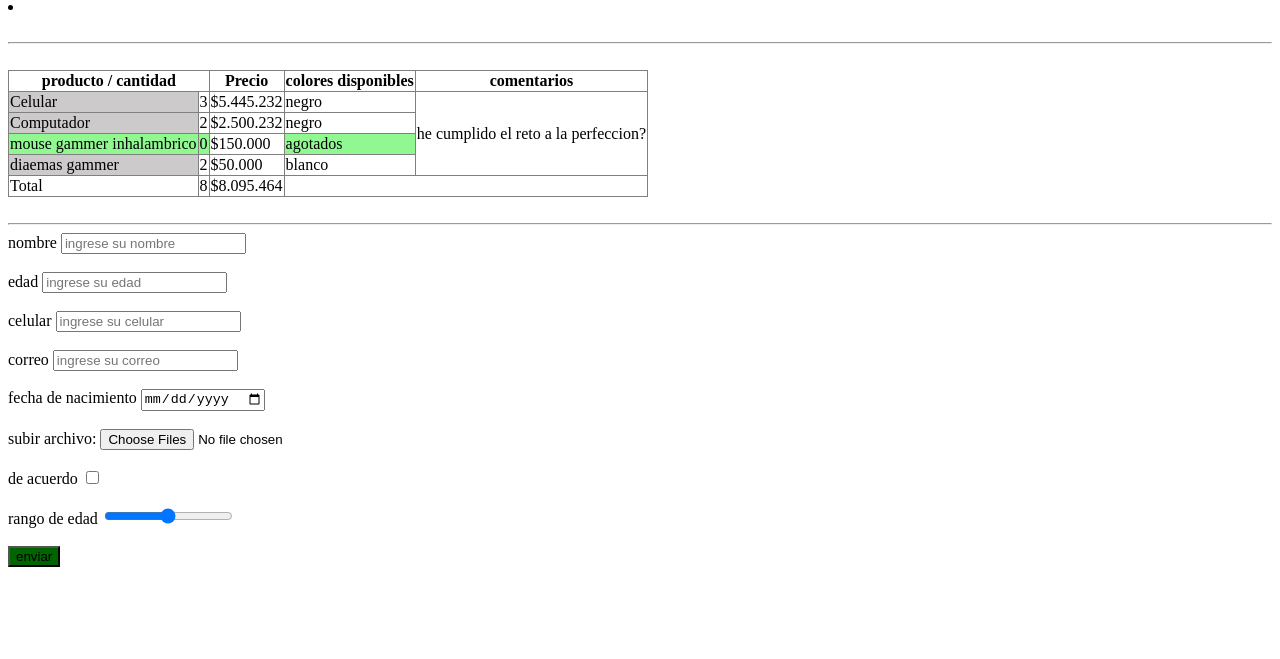
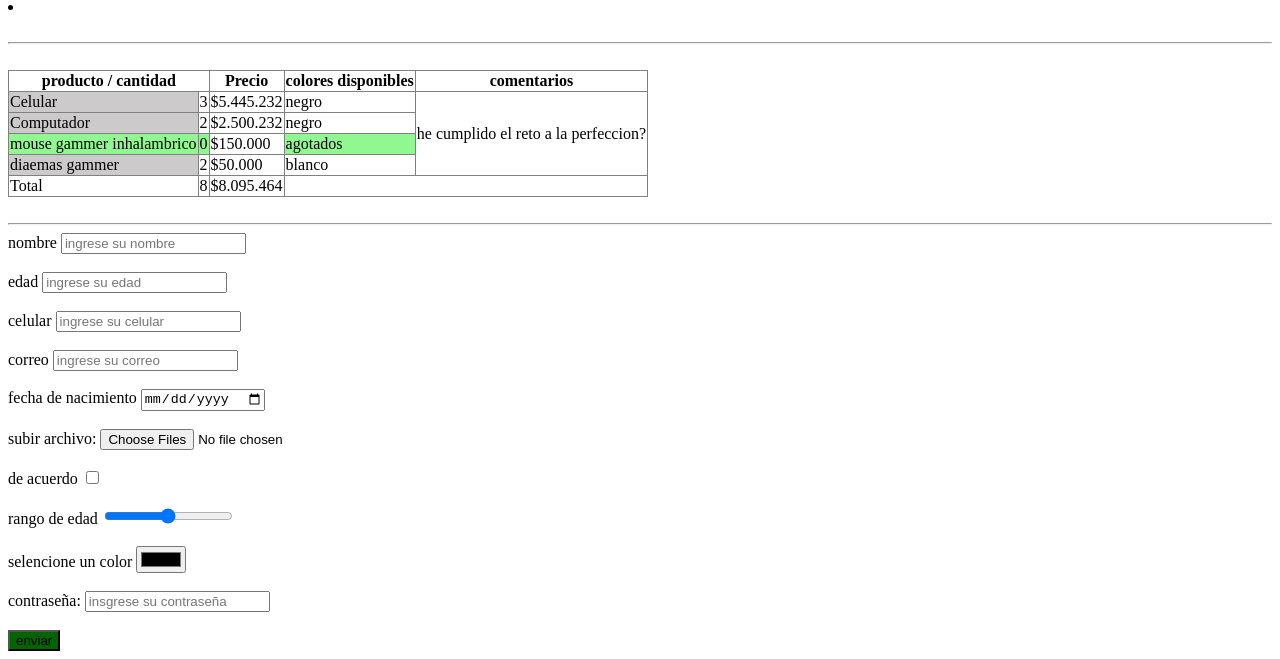
Before and after one commit to luisalexandermm/stylezone, a plain HTML site: page index.html in a window 1280 px wide. Shown: the part 1809-2468 px from the top of the page. Before the commit the page ends 2384 px from the top, so only its background shows below. Drawn offline with Linux system fonts and the light colour scheme.

Commit message:
Add files via upload

```diff
--- a/index.html
+++ b/index.html
@@ -113,6 +113,12 @@
                            <label for="rango">rango de edad</label>
                            <input type="range" id="rango" name="rango" min="18" max="100">
                            <br><br>
+                           <label for="color">selencione un color</label>
+                           <input type="color" name="color" id="color">
+                           <br><br>
+                           <label for="contraseña">contraseña:</label>
+                           <input type="password" name="contraseña" id="contraseña" placeholder="insgrese su contraseña"required>
+                           <br><br>
                            <input type="submit" value="enviar" style="background-color: darkgreen;" required>
                          </form>
     </body>
```
